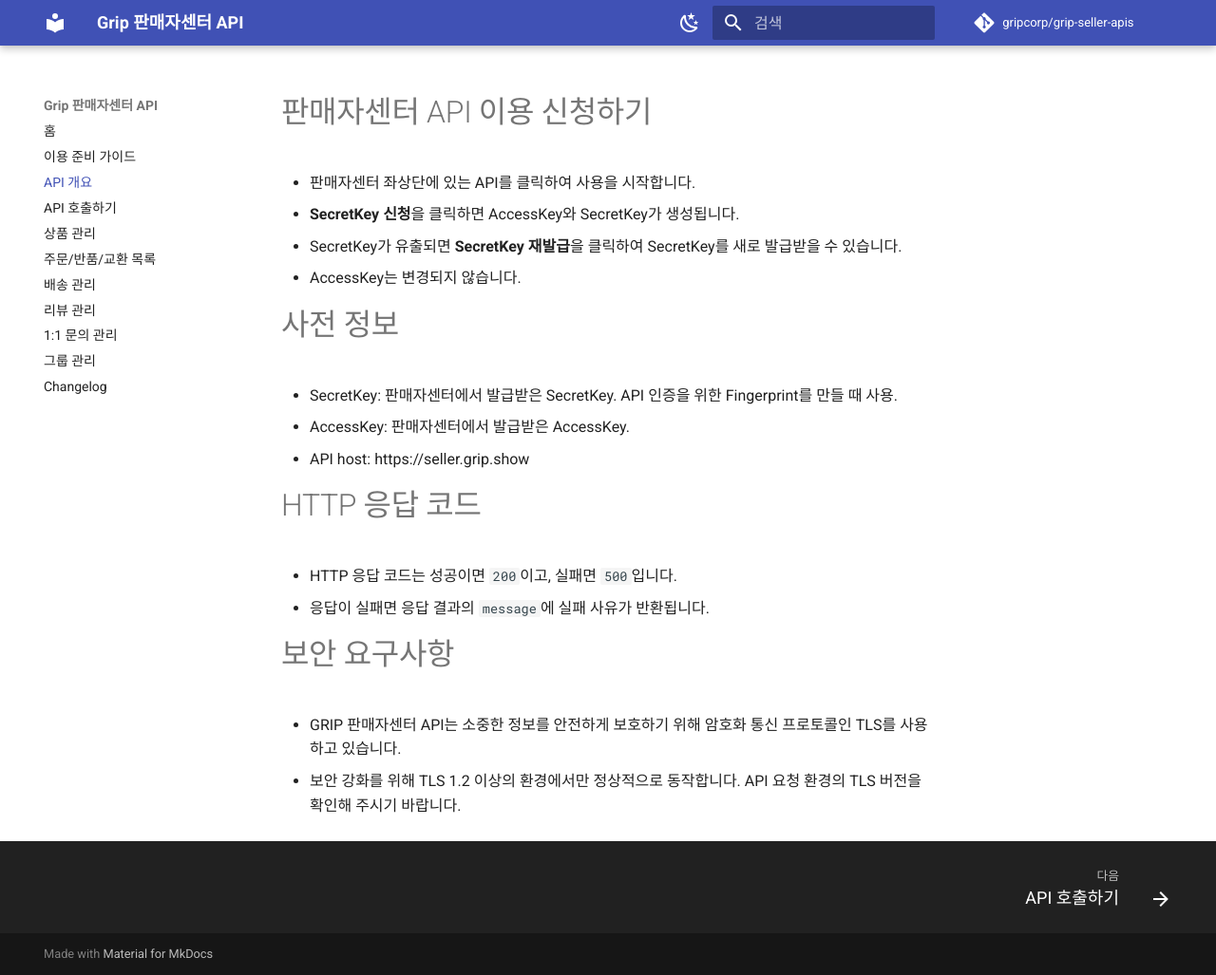
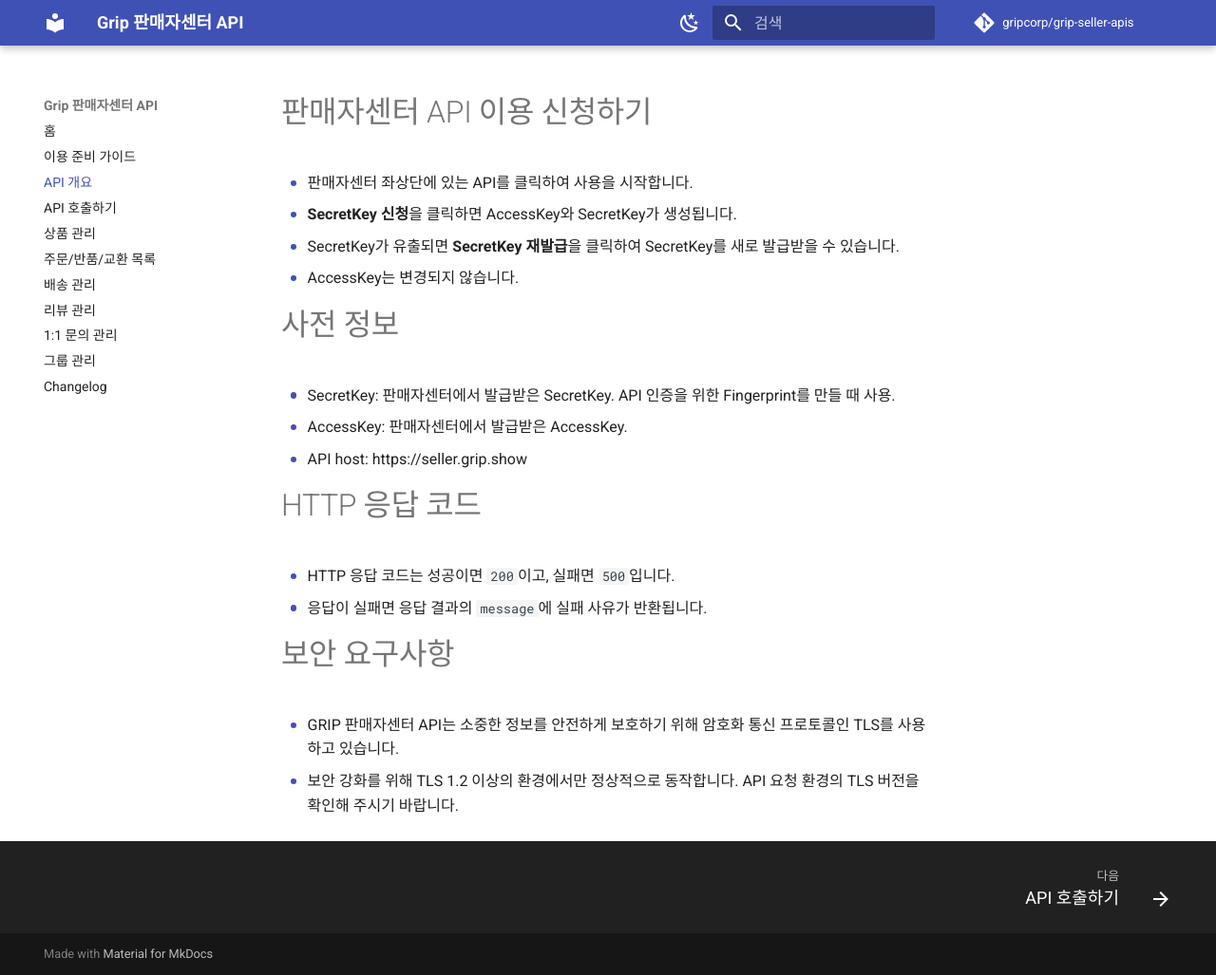
Before and after one commit to gripcorp/grip-seller-apis, an MkDocs documentation site: the page built from docs/OVERVIEW.md, in a window 1280 px wide and 1027 px high. Shown: the whole window at 95% size. Built offline with MkDocs 1.6.1 and Material for MkDocs 9.7.7, drawn with Linux system fonts in a browser that asks for light colours; comment, search, counter and statistics services are not loaded.

Commit message:
docs: 불릿 리스트 마커를 테마 컬러 커스텀 스타일로 변경
기본 disc 마커 대신 테마 primary 컬러의 작은 원형 마커를 사용한다.
1-depth는 채운 원, 2-depth 이하는 테두리만 있는 원으로 구분한다.
ordered list와 클래스가 지정된 리스트(nav, toc 등)는 대상에서 제외한다.

Co-Authored-By: Claude Fable 5 <noreply@anthropic.com>

```diff
--- a/docs/stylesheets/extra.css
+++ b/docs/stylesheets/extra.css
@@ -57,6 +57,31 @@
     text-transform: uppercase;
 }
 
+/* 불릿 리스트: 기본 disc 대신 테마 컬러의 작은 마커로 교체
+   (1-depth: 채운 원, 2-depth 이하: 테두리만 있는 원) */
+.md-typeset ul:not([class]) > li {
+    position: relative;
+    margin-left: 0;
+    padding-left: 1.1em;
+    list-style: none;
+}
+
+.md-typeset ul:not([class]) > li::before {
+    content: "";
+    position: absolute;
+    top: 0.62em;
+    left: 0;
+    width: 0.38em;
+    height: 0.38em;
+    border-radius: 50%;
+    background: var(--md-primary-fg-color);
+}
+
+.md-typeset ul:not([class]) ul:not([class]) > li::before {
+    background: transparent;
+    border: 1px solid var(--md-primary-fg-color);
+}
+
 .md-typeset .api-method--get    { background: #1e88e5; }
 .md-typeset .api-method--post   { background: #2e9e6b; }
 .md-typeset .api-method--put    { background: #ef8e1c; }
```
